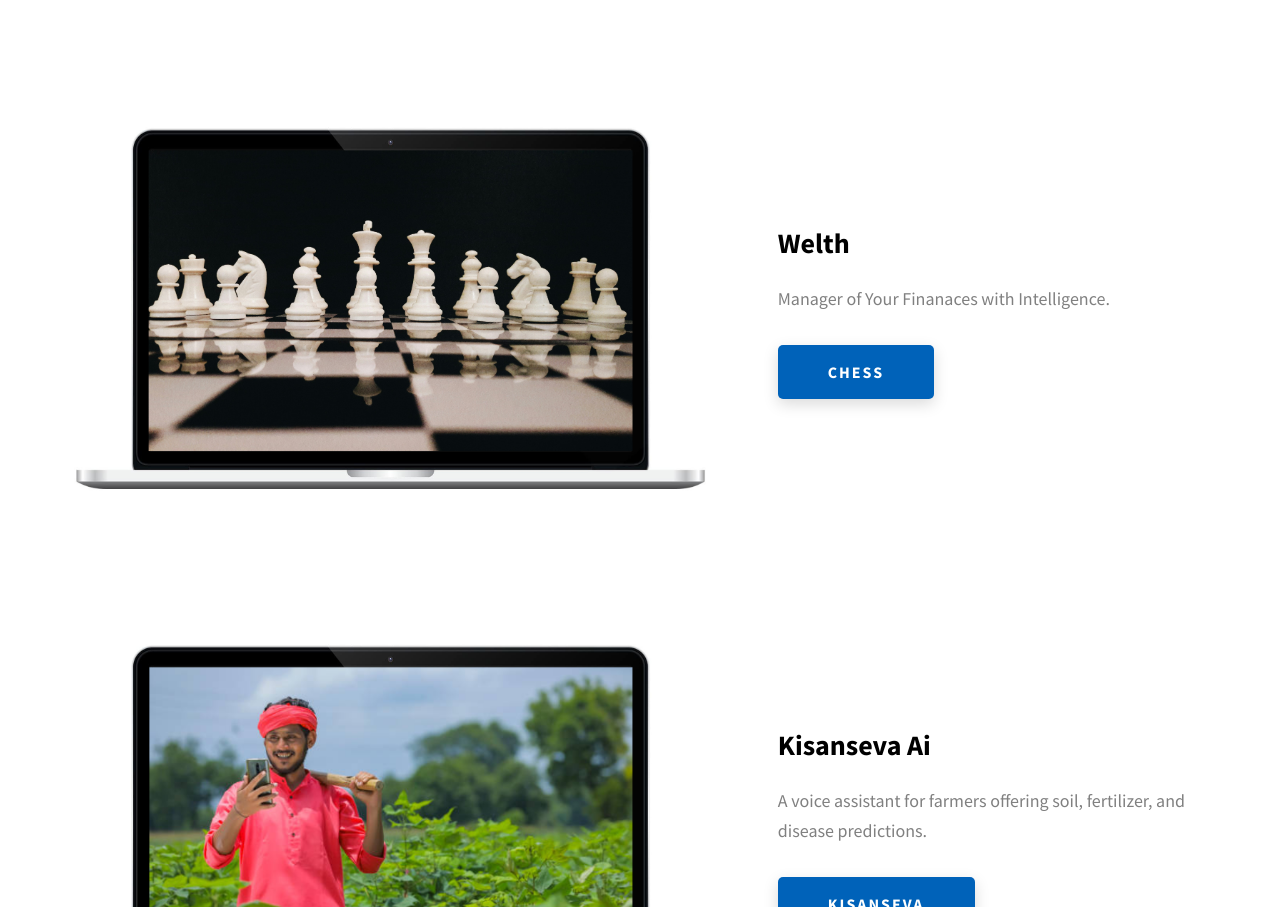
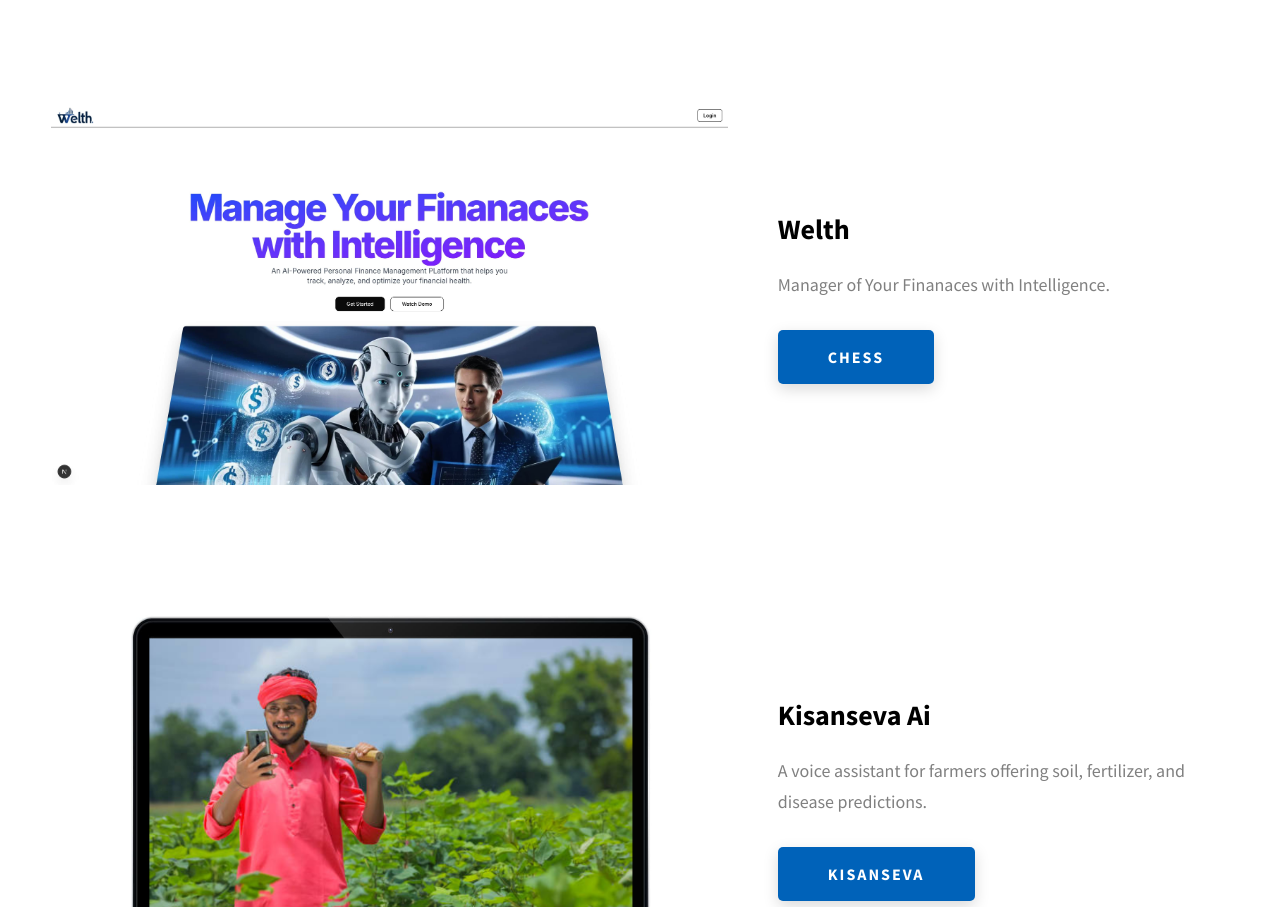
Before and after one commit to khagendra-plugmind646/PORTFOLIOT, a React app: page public/index.html in a window 1280 px wide. Shown: the part 1961-2868 px from the top of the page. Built offline with nearby package versions, Linux system fonts and the light colour scheme.

Commit message:
Update index.html

```diff
--- a/public/index.html
+++ b/public/index.html
@@ -215,7 +215,7 @@
           <div class="projects__row">
             <div class="projects__row-img-cont">
               <img
-                src="./assets/jpeg/chess-laptop.png"
+                src="./assets/jpeg/finance.jpg"
                 alt="Software Screenshot"
                 class="projects__row-img"
                 loading="lazy"
```
